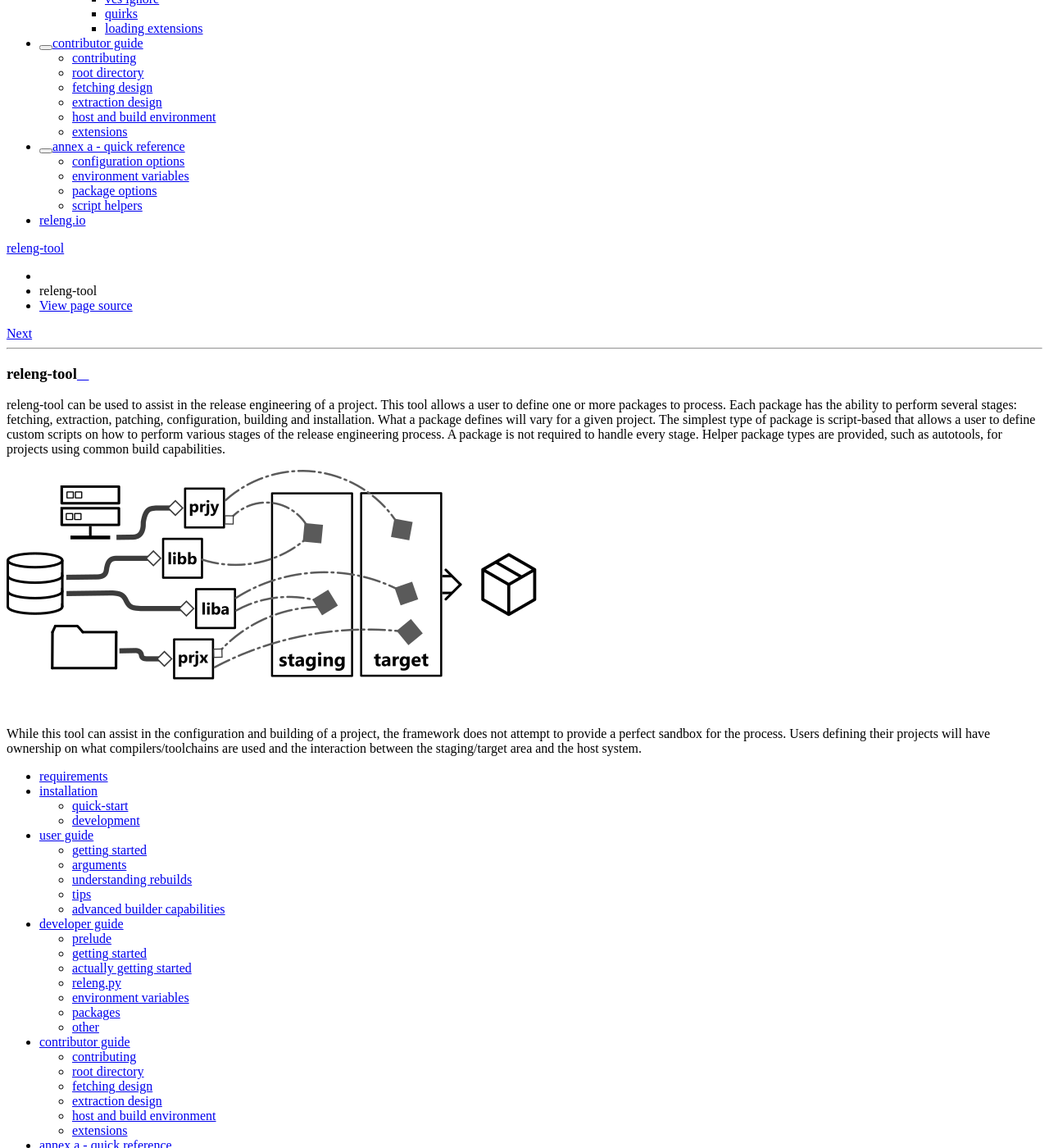
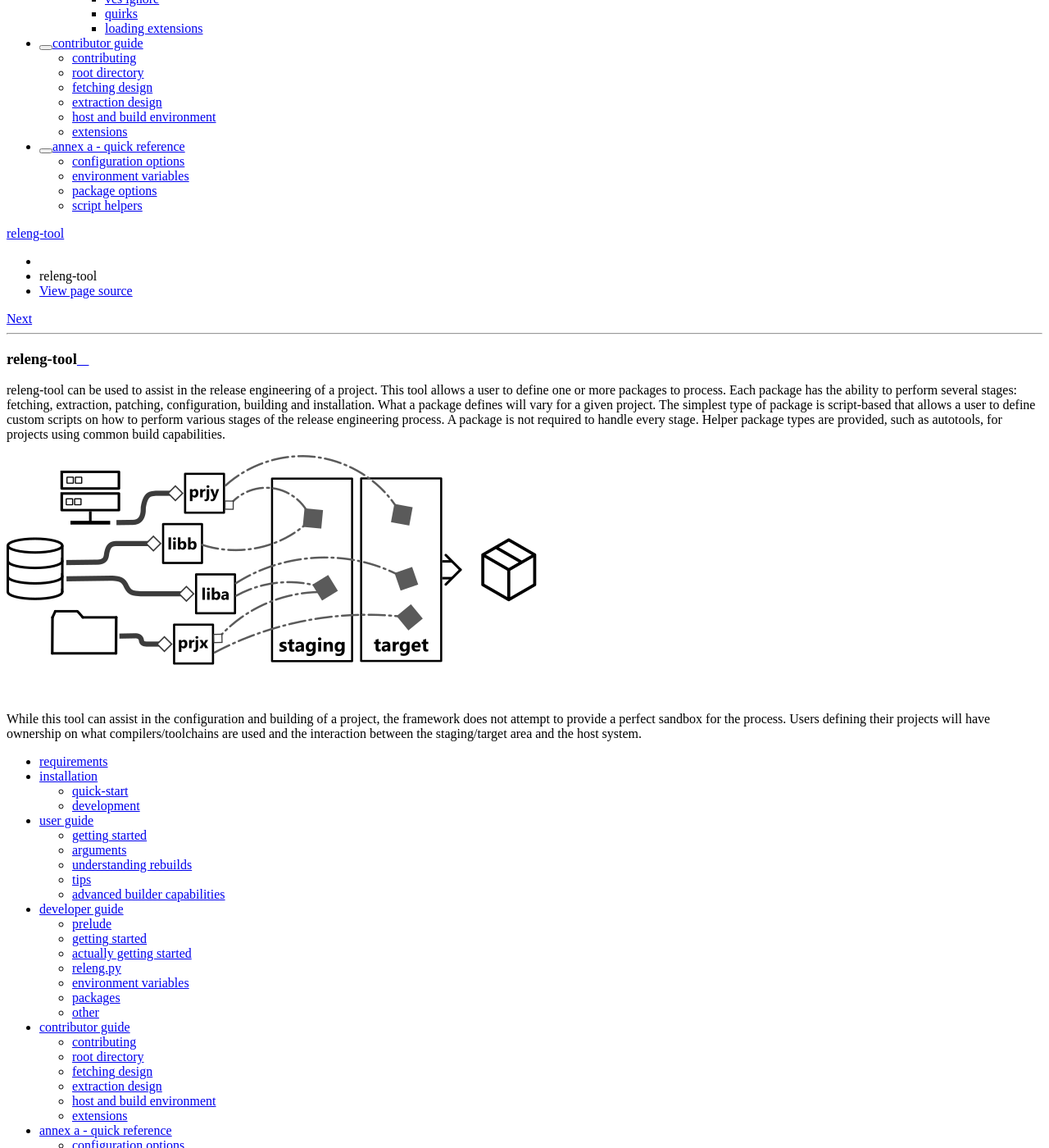
Before and after one commit to releng-tool/releng-tool, a Sphinx documentation site: the page built from Documentation/index.rst, in a window 1280 px wide and 1400 px high, scrolled down 1547 px. Shown: the whole window at 82% size. Built offline with Sphinx 7.4.7 and the Read the Docs theme 2.0.0, drawn with Linux system fonts in a browser that asks for light colours.

Commit message:
Revert "Documentation: adding homepage to sidebar"
This reverts commit 90a3e9b7d774596e48d2a3bc709d36a03a07ed3b.

```diff
--- a/Documentation/index.rst
+++ b/Documentation/index.rst
@@ -33,4 +33,3 @@ used and the interaction between the staging/target area and the host system.
    developer-guide
    contributor-guide
    annex-a
-   releng.io <https://releng.io/>
```
